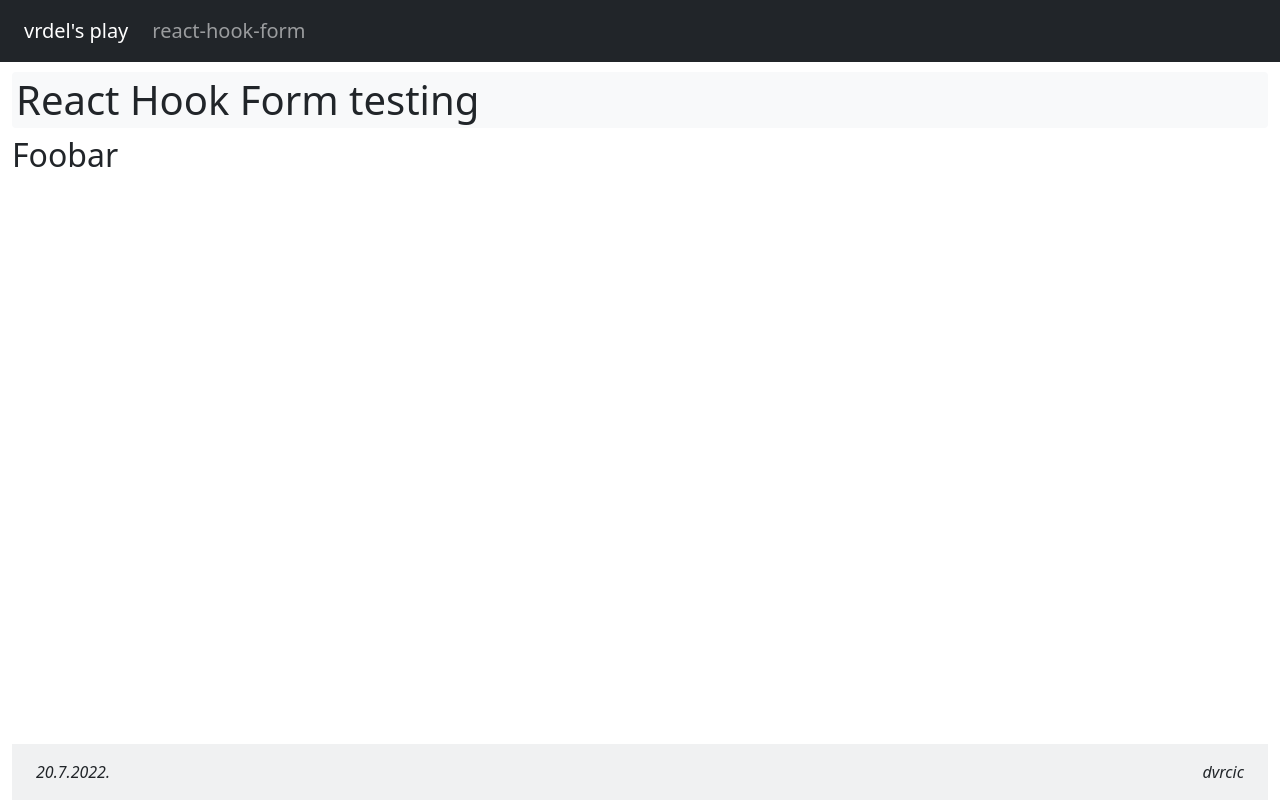
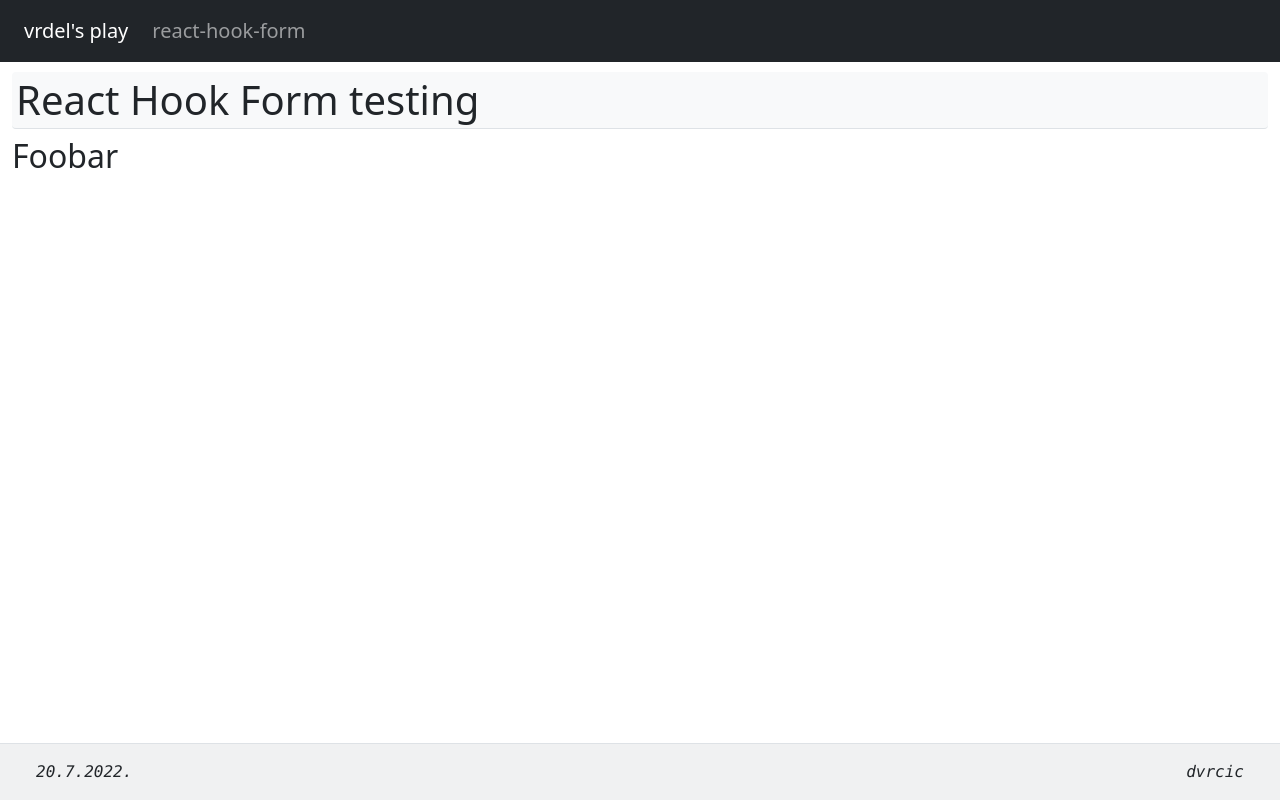
Before and after one commit to vrdel/react-playground, a React (Vite) app in the folder react-playground/: page /react-hook-form in a window 1280 px wide. Built offline with nearby package versions, Linux system fonts and the light colour scheme.

Commit message:
apply color to whole footer

```diff
--- a/react-playground/src/routes/root.jsx
+++ b/react-playground/src/routes/root.jsx
@@ -18,8 +18,8 @@ const RootApp = () => {
           <Outlet/>
         </Col>
       </Row>
-      <Row className="mt-auto">
-        <Col>
+      <Row className="mt-auto border-top">
+        <Col className="bg-secondary bg-opacity-10">
           <Footer/>
         </Col>
       </Row>
--- a/react-playground/src/ui/defpage.jsx
+++ b/react-playground/src/ui/defpage.jsx
@@ -10,7 +10,7 @@ const DefaultPage = ({title, children}) => {
       { title &&
         <Row>
           <Col>
-            <h1 className="bg-light p-1 rounded">
+            <h1 className="bg-light p-1 rounded border-bottom">
               { title }
             </h1>
           </Col>
--- a/react-playground/src/ui/footer.jsx
+++ b/react-playground/src/ui/footer.jsx
@@ -9,15 +9,15 @@ const Footer = () => {
   let day = new Intl.DateTimeFormat('hr-HR', {day: 'numeric'}).format(dateObj)
 
   return (
-    <Navbar className="bg-secondary bg-opacity-10" expand="md">
+    <Navbar expand="md">
       <Nav>
-        <NavbarText className="fs-6 fst-italic">
+        <NavbarText className="fs-6 fst-italic font-monospace">
           {day}{month}{year}
         </NavbarText>
       </Nav>
       <Nav>
-        <NavbarText className="fs-6 fst-italic">
-          dvrcic
+        <NavbarText className="fs-6 fst-italic font-monospace">
+            dvrcic
         </NavbarText>
       </Nav>
     </Navbar>
```
